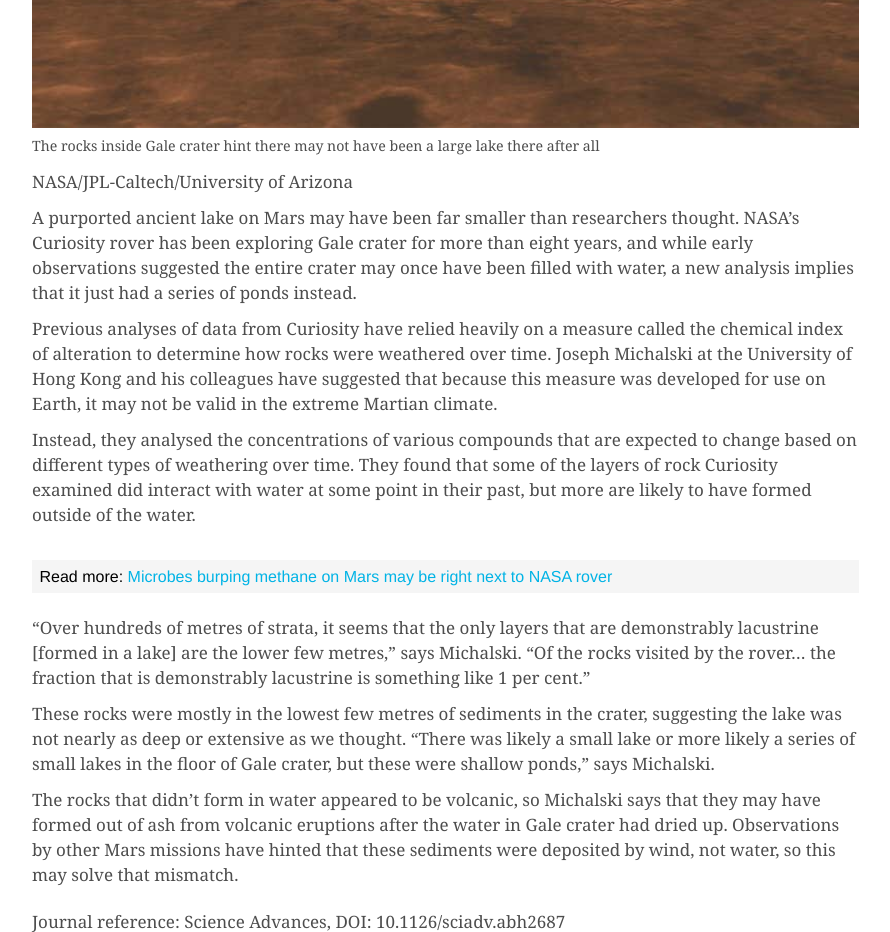
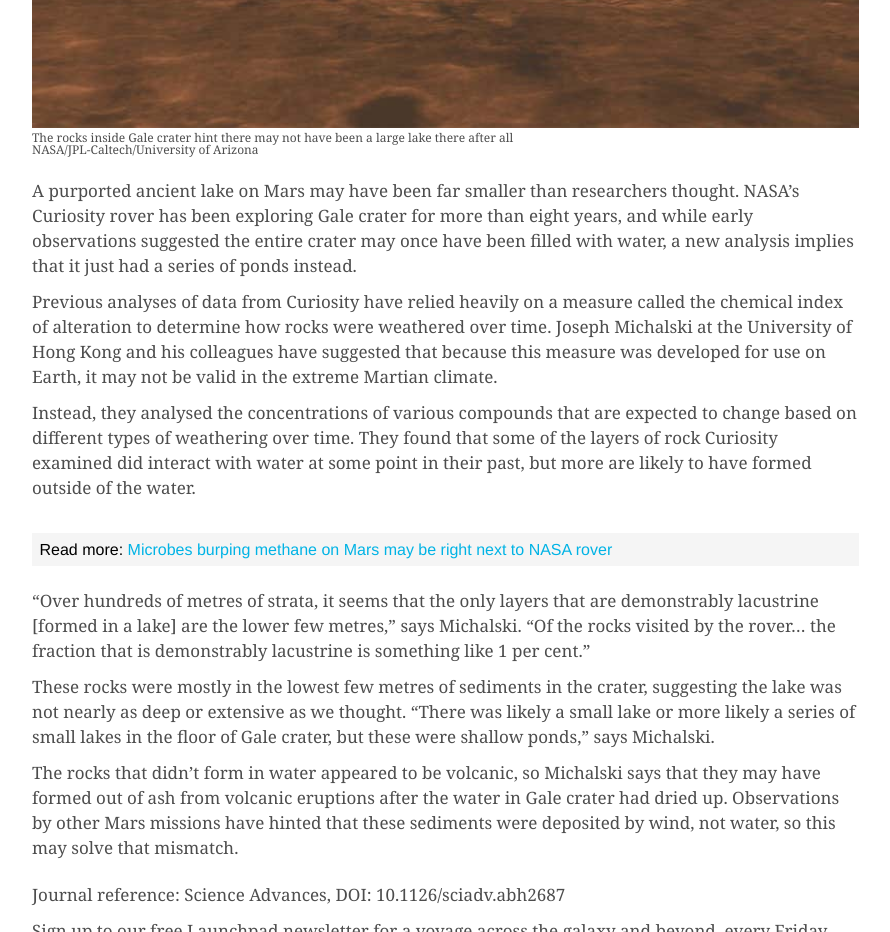
Before and after one commit to hachai-ux/css-newscientist, a plain HTML site: page index.html in a window 1280 px wide. Shown: the part 880-1812 px from the top of the page, without its empty margins (43-933 px from the left). Drawn offline with Linux system fonts and the light colour scheme.

Commit message:
Fix caption size

```diff
--- a/index.html
+++ b/index.html
@@ -83,8 +83,8 @@
             <h5 class="by-author">By <a class="author blue"href="#">Leah Crane</a></h5>
             <figure><img src="content/06-aug_mars-sediments.jpeg">
             <figcaption>
-                <p><small>The rocks inside Gale crater hint there may not have been a large lake there after all</small></p>
-                <p>NASA/JPL-Caltech/University of Arizona</p>
+                <p class="image-caption">The rocks inside Gale crater hint there may not have been a large lake there after all</p>
+                <p class="image-credit">NASA/JPL-Caltech/University of Arizona</p>
             </figcaption></figure>
 
             <p>A purported ancient lake on Mars may have been far smaller than researchers thought. NASA’s Curiosity rover has been
--- a/style.css
+++ b/style.css
@@ -116,6 +116,25 @@ header {
 
 .author {
   font-weight: 550;
+}
+
+figcaption {
+  margin: 0;
+  padding: 0;
+}
+
+.image-caption {
+  margin: 0 !important;
+  font-weight: 550 !important;
+  font-size: 12px !important;
+  line-height: 12px !important;
+}
+
+.image-credit {
+  margin: 0 !important;
+  margin-bottom: 22px !important;
+  font-size: 12px !important;
+  line-height: 12px !important;
 }
 
 .top-header {
```
